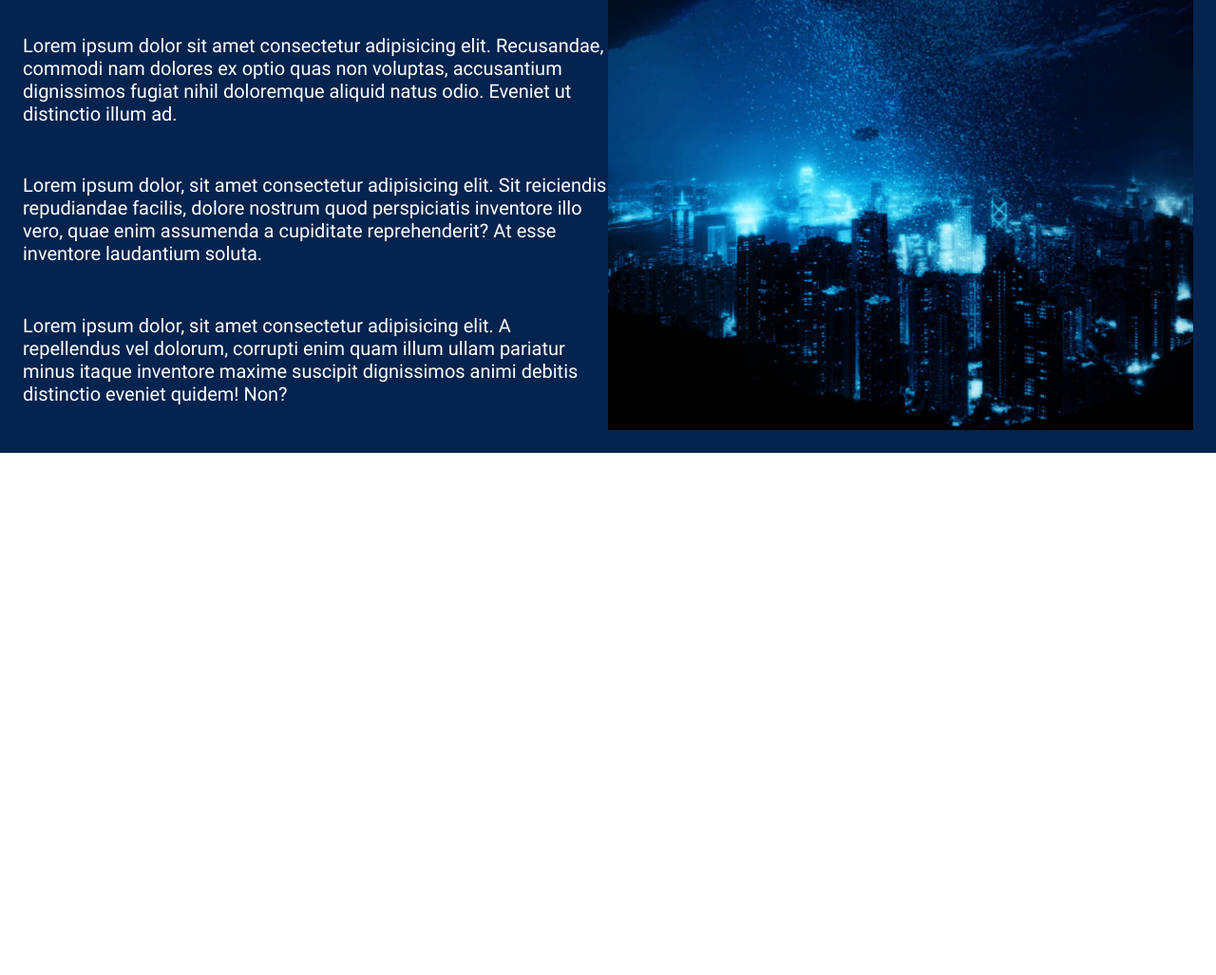
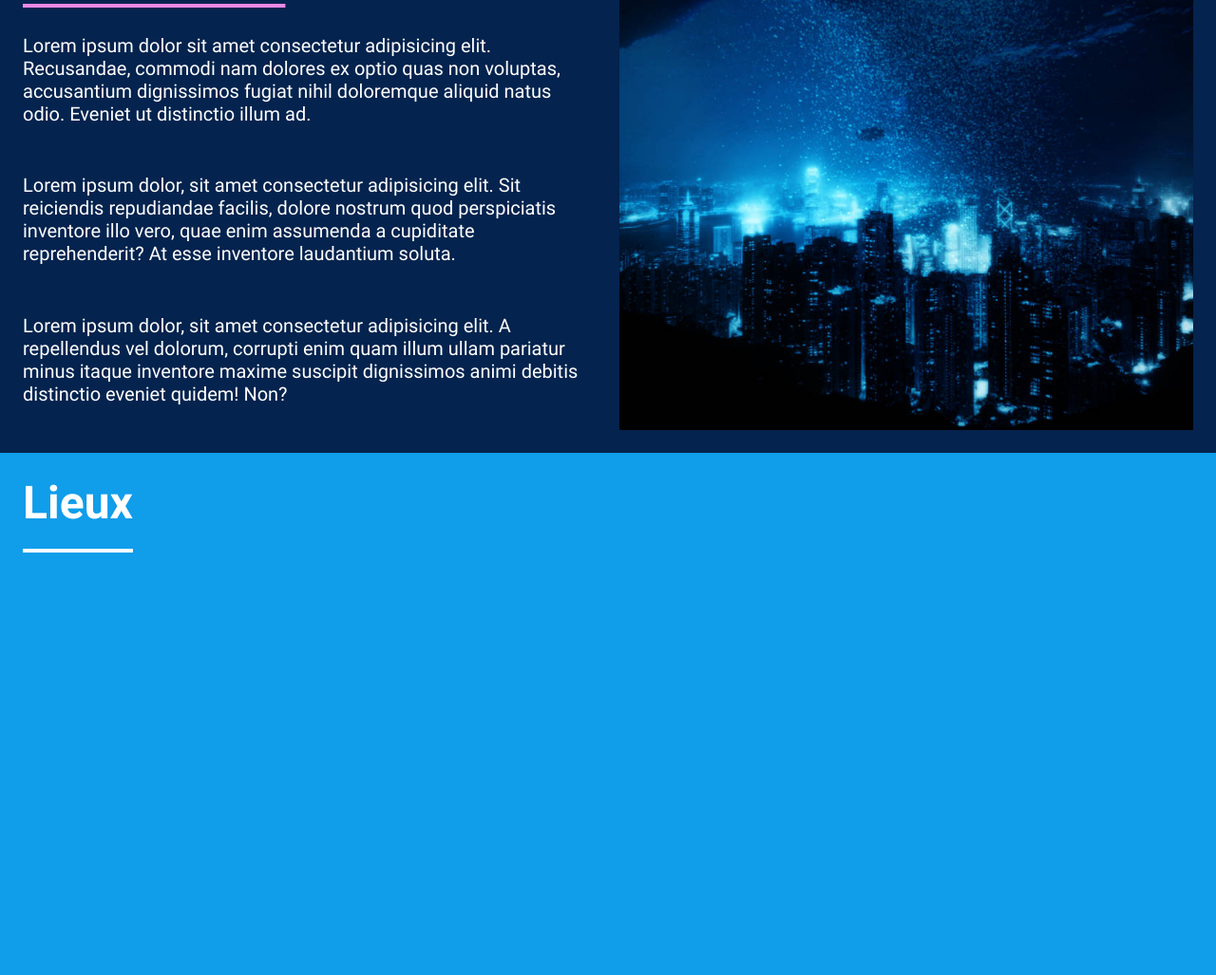
Before and after one commit to Pitouil/exo, a plain HTML site: page exo2/index.html in a window 1280 px wide. Shown: the part 723-1750 px from the top of the page at 95% size. Before the commit the page ends 1200 px from the top, so only its background shows below. Drawn offline with Linux system fonts and the light colour scheme.

Commit message:
exo2 en travaux

```diff
--- a/exo2/index.html
+++ b/exo2/index.html
@@ -28,5 +28,12 @@
             <img src="img/presentation-img.jpg" alt="">
         </div>
     </div>
+    <div class="card2">
+        <h2>Lieux</h2>
+        <div class="card_detail">
+
+        </div>
+
+    </div>
 </body>
 </html>
--- a/exo2/style.css
+++ b/exo2/style.css
@@ -33,6 +33,7 @@ img{
 
 body {
     font-family: 'roboto';
+    color: #FFFFFF;
 }
 
 :root {
@@ -44,18 +45,17 @@ body {
 .navbar{
     height: 100px;
     background-color: #109DEA;
-    color: #FFFFFF;
     display: flex;
     justify-content: space-between;
     align-items: center;
 }
 h1{
     font-size: 32px;
-    padding-left: 35px;
+    padding-left: 1.5rem;
     font-weight: bold;
 }
 .nav{
-    padding-right: 35px;
+    padding-right: 1.5rem;
     height: 100%;
     display: flex;
     align-items: center;
@@ -82,19 +82,20 @@ img{
 .card{
     height: 600px;
     background-color: #04234E;
+    display: flex;
     padding: 1.5rem;
-    display: flex;
+    gap: 1.5rem;
 }
 .card .para{
     width: 50%;
     display: flex;
     flex-direction: column;
     justify-content: space-around;
-    color: #FFFFFF;
 }
 .card .para h2{
     font-size: 48px;
     text-decoration: underline;
+    text-underline-offset: 2rem;
     text-decoration-color: #EE88E4;
 }
 .card .para p{
@@ -107,3 +108,13 @@ img{
     object-fit: cover;
     height: 100%;
 }
+.card2{
+    height: 550px;
+    background-color: #109DEA;
+    padding: 1.5rem;
+}
+.card2 h2{
+    font-size: 48px;
+    text-decoration: underline;
+    text-underline-offset: 2rem;
+}
```
